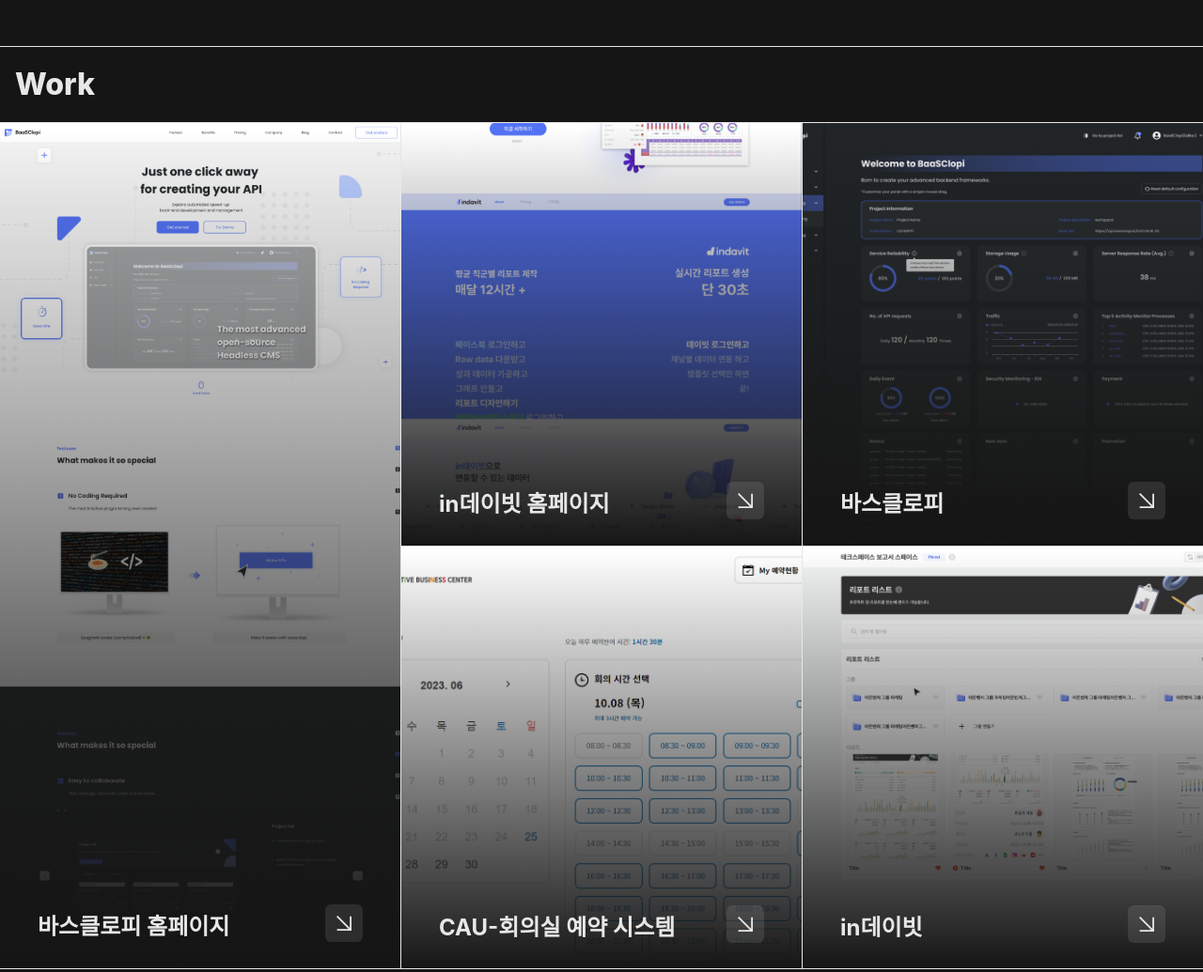
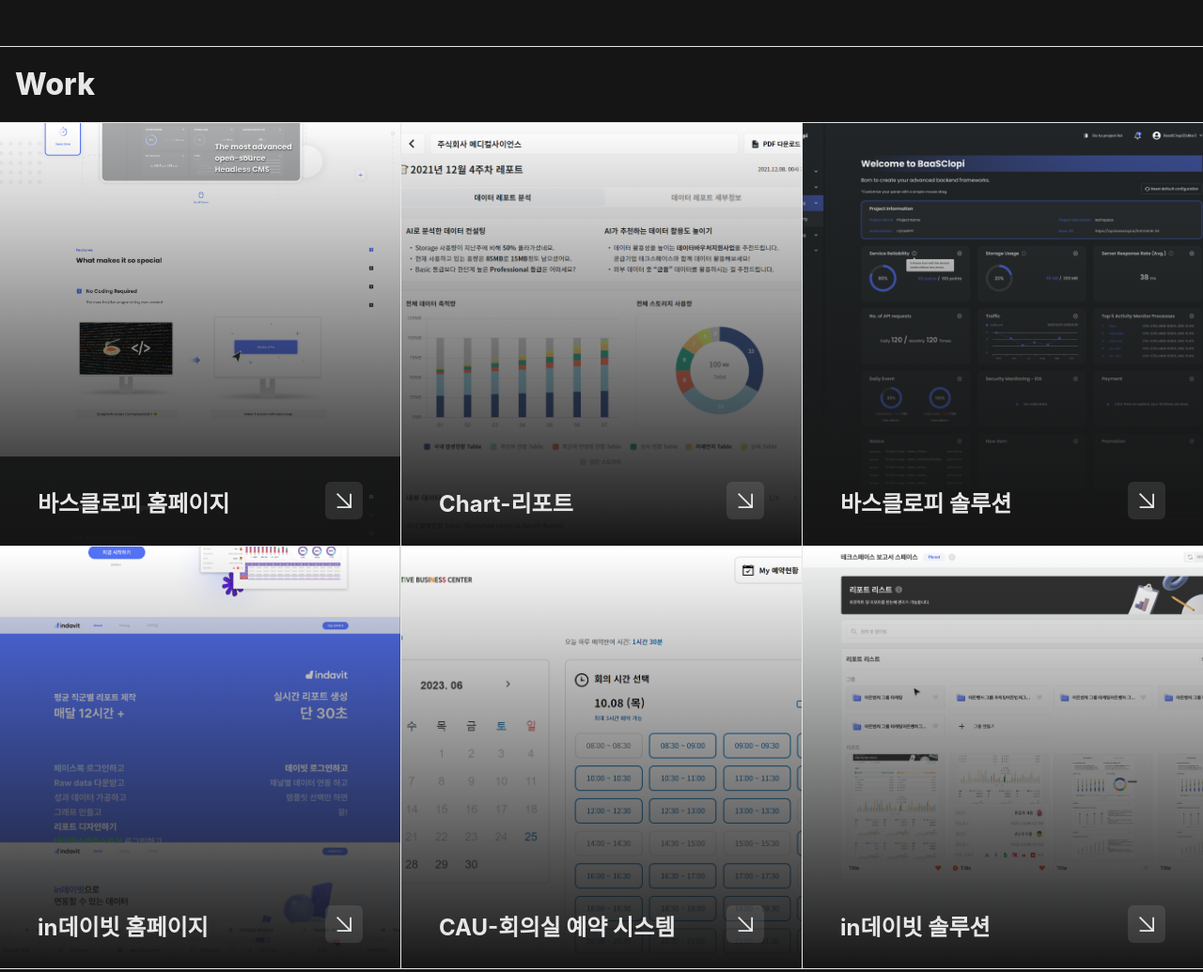
Before and after one commit to minjung4149/portfolio, a website: page index.html in a window 1280 px wide. Shown: the part 2880-3915 px from the top of the page at 94% size. Drawn offline with nearby package versions, Linux system fonts and the light colour scheme; a web font is replaced by a local one.

Commit message:
[FIX] work/ 차트 리포트 내용 추가

```diff
--- a/index.html
+++ b/index.html
@@ -614,7 +614,8 @@
         </div>
       </div>
       <div class="work_wrapper common">
-        <div class="div project">
+        <div class="div split">
+          <div class="project">
             <div class="img_wrap">
               <img src="img/work/baasclopi_h.png" alt="바스클로피 홈페이지" />
             </div>
@@ -636,9 +637,6 @@
               </a>
             </div>
           </div>
-        <!-- //바스클로피 홈페이지 -->
-
-        <div class="div split">
           <div class=" project">
             <div class="img_wrap">
               <img src="img/work/indavit_h.png" alt="인데이빗 홈페이지" />
@@ -656,6 +654,31 @@
                   퍼블리싱 작업 기여도 90% <br />
                   React Framework를 이용한 반응형 자사 솔루션 소개 페이지입니다. <br />
                   useState hook ,classNames 라이브러리를 사용하여 탭 처리를 구현하였습니다.
+                </p>
+              </a>
+            </div>
+          </div>
+        </div>
+        <!-- //바스클로피 홈페이지, 인데이빗 홈페이지 -->
+
+        <div class="div split">
+          <div class=" project">
+            <div class="img_wrap">
+              <img src="img/work/report.png" alt="chart 리포트" />
+            </div>
+            <div class="project_desc">
+              <div class="gradient_bg"></div>
+              <a href="https://clopi.cafe24.com/report/data_report.html" class="txt" target="_blank">
+                <div class="tt_line f_b_c">
+                  <h3>Chart-리포트</h3>
+                  <div class="onclick_icon">
+                    <img src="img/onclick.svg" alt="work,portfolio 보기, 클릭시 새창열림" />
+                  </div>
+                </div>
+                <p class="desc">
+                  퍼블리싱 작업 기여도 100% <br />
+                  데이터를 시각화한 리포트 형식의 페이지입니다.<br />
+                  chart.js를 이용하여 Bar, Donut 차트 구현, 모바일에서도 볼 수 있도록 반응형으로 제작하였습니다.
                 </p>
               </a>
             </div>
@@ -682,7 +705,7 @@
             </div>
           </div>
         </div>
-        <!-- //인데이빗 홈페이지, cau 회의실예약시스템 -->
+        <!-- //chart레포트, cau 회의실예약시스템 -->
 
         <div class="div split">
           <div class="project">
@@ -693,7 +716,7 @@
               <div class="gradient_bg"></div>
               <a href="https://clopi.cafe24.com/demo/index.html" class="txt" target="_blank" rel="noopener noreferrer">
                 <div class="tt_line f_b_c">
-                  <h3>바스클로피</h3>
+                  <h3>바스클로피 솔루션</h3>
                   <div class="onclick_icon">
                     <img src="img/onclick.svg" alt="work,portfolio 보기, 클릭시 새창열림" />
                   </div>
@@ -714,7 +737,7 @@
               <div class="gradient_bg"></div>
               <a href="https://space.indavit.com" class="txt" target="_blank" rel="noopener noreferrer">
                 <div class="tt_line f_b_c">
-                  <h3>in데이빗</h3>
+                  <h3>in데이빗 솔루션</h3>
                   <div class="onclick_icon">
                     <img src="img/onclick.svg" alt="work,portfolio 보기, 클릭시 새창열림" />
                   </div>
```
Also changed, not shown: img/work/report.png (added). Lines whose indentation alone changed are shown as unchanged.
